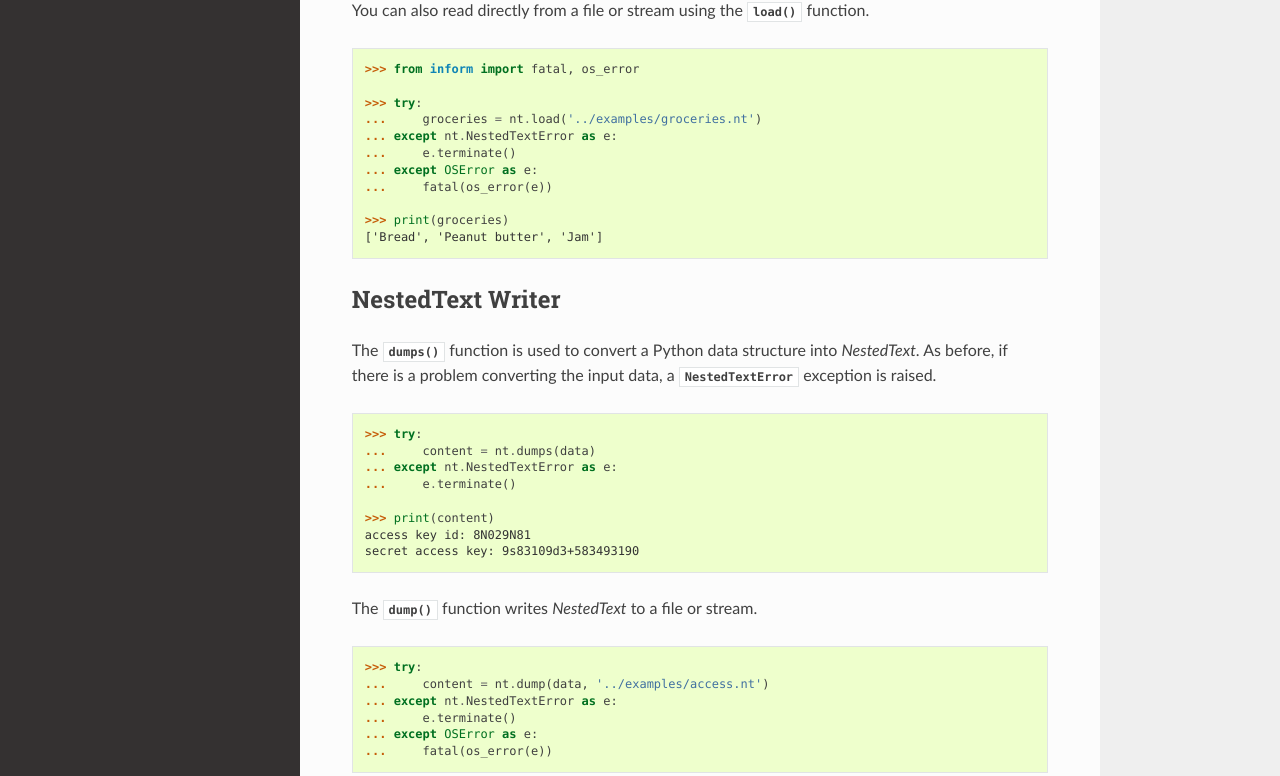
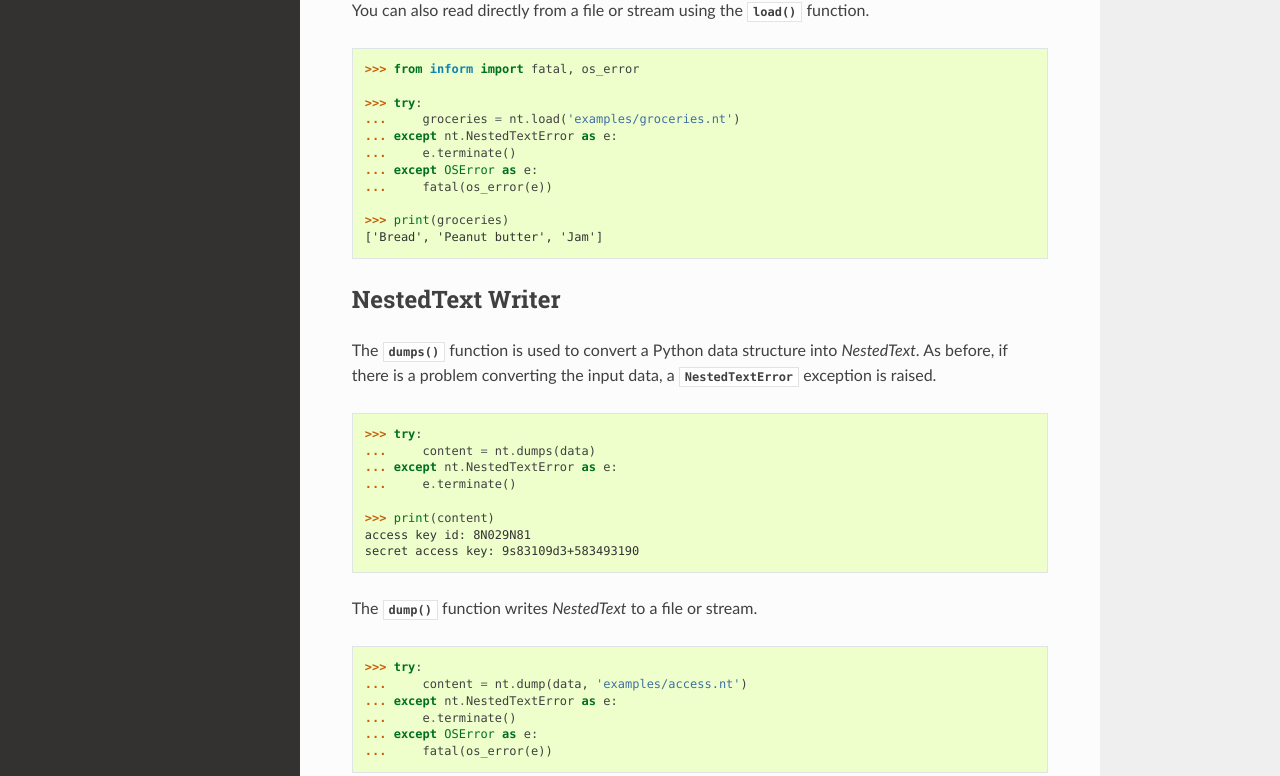
Before and after one commit to KenKundert/nestedtext, a Sphinx documentation site: the page built from doc/how_to_use.rst, in a window 1280 px wide and 1400 px high. Shown: the part 624-1400 px from the top of the window. Built offline with Sphinx 7.4.7 and the Read the Docs theme 2.0.0, drawn with Linux system fonts in a browser that asks for light colours.

Commit message:
Fix doctests.

```diff
--- a/doc/how_to_use.rst
+++ b/doc/how_to_use.rst
@@ -38,7 +38,7 @@ function.
     >>> from inform import fatal, os_error
 
     >>> try:
-    ...     groceries = nt.load('../examples/groceries.nt')
+    ...     groceries = nt.load('examples/groceries.nt')
     ... except nt.NestedTextError as e:
     ...     e.terminate()
     ... except OSError as e:
@@ -71,7 +71,7 @@ The :func:`dump` function writes *NestedText* to a file or stream.
 .. code-block:: python
 
     >>> try:
-    ...     content = nt.dump(data, '../examples/access.nt')
+    ...     content = nt.dump(data, 'examples/access.nt')
     ... except nt.NestedTextError as e:
     ...     e.terminate()
     ... except OSError as e:
```
